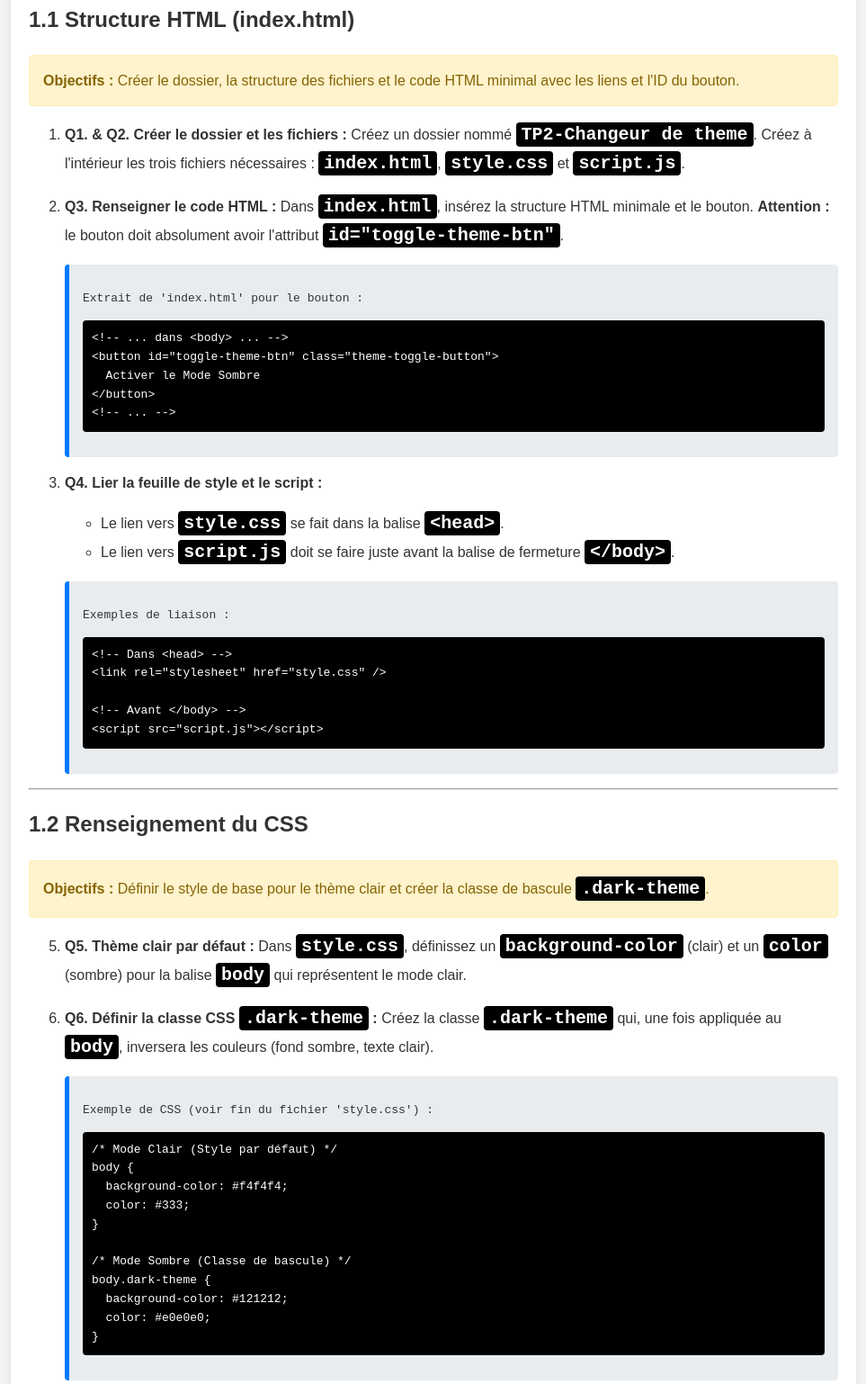
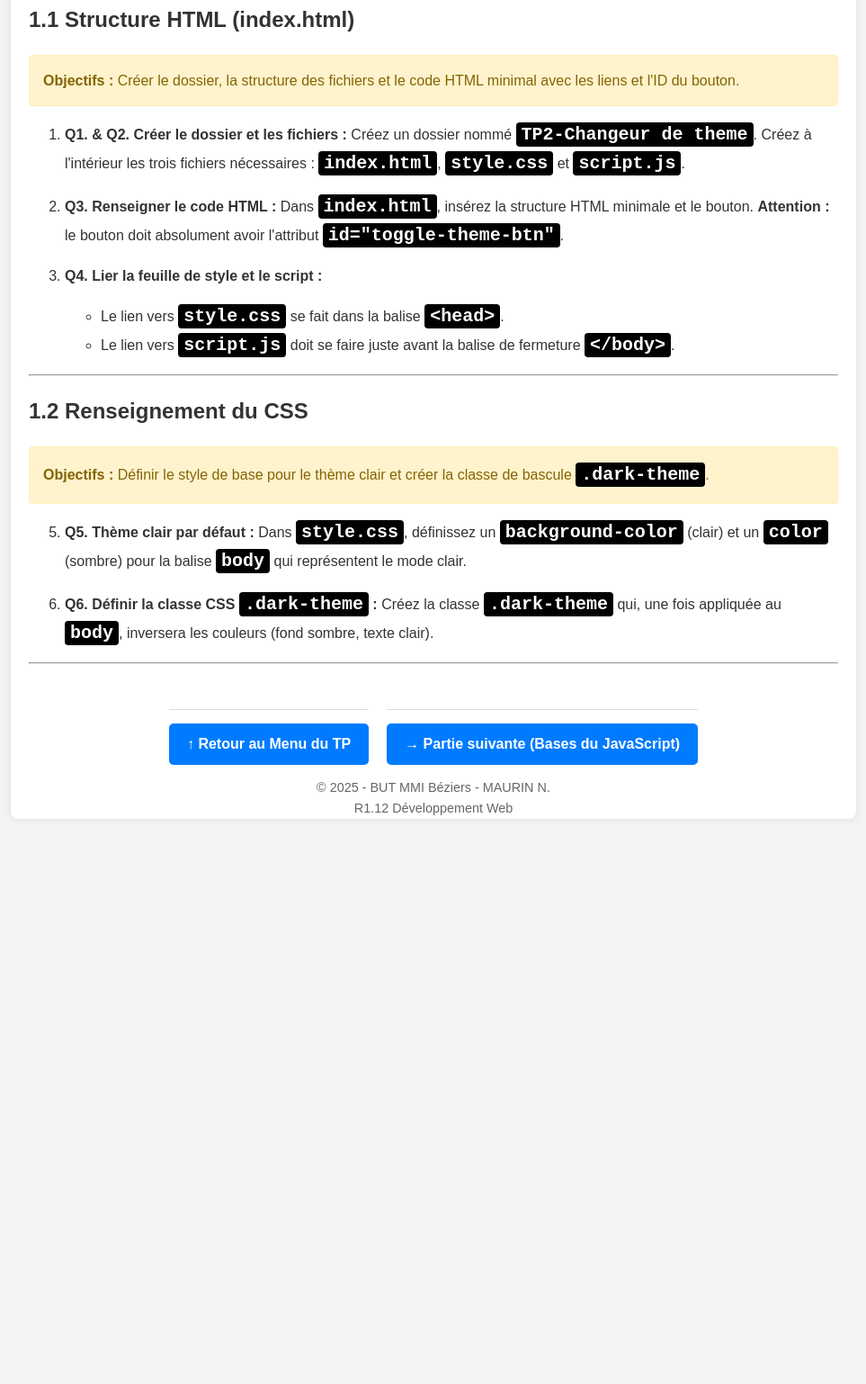
Before and after one commit to nico3807/R112-Changeur_de_theme, a plain HTML site: page page_1.html in a window 1280 px wide. Shown: the part 322-1860 px from the top of the page at 90% size, without its empty margins (158-1121 px from the left). After the commit the page ends 1292 px from the top, so only its background shows below. Drawn offline with Linux system fonts and the light colour scheme.

Commit message:
modifs suppression de la correction

```diff
--- a/page_1.html
+++ b/page_1.html
@@ -43,15 +43,7 @@
               bouton. <strong>Attention :</strong> le bouton doit absolument avoir l'attribut
               <code>id="toggle-theme-btn"</code>.
             </p>
-            <div class="code-step">
-              <p>Extrait de 'index.html' pour le bouton :</p>
-              <pre>
-<code>&lt;!-- ... dans &lt;body&gt; ... --&gt;
-&lt;button id="toggle-theme-btn" class="theme-toggle-button"&gt;
-  Activer le Mode Sombre
-&lt;/button&gt;
-&lt;!-- ... --&gt;</code></pre>
-            </div>
+
           </li>
           <li>
             <p>
@@ -61,15 +53,7 @@
                 <li>Le lien vers <code>script.js</code> doit se faire juste avant la balise de fermeture <code>&lt;/body&gt;</code>.</li>
               </ul>
             </p>
-            <div class="code-step">
-              <p>Exemples de liaison :</p>
-              <pre>
-<code>&lt;!-- Dans &lt;head&gt; --&gt;
-&lt;link rel="stylesheet" href="style.css" /&gt;
 
-&lt;!-- Avant &lt;/body&gt; --&gt;
-&lt;script src="script.js"&gt;&lt;/script&gt;</code></pre>
-            </div>
           </li>
         </ol>
       </section>
@@ -100,21 +84,7 @@
               <code>body</code>, inversera les couleurs (fond sombre, texte
               clair).
             </p>
-            <div class="code-step">
-              <p>Exemple de CSS (voir fin du fichier 'style.css') :</p>
-              <pre>
-<code>/* Mode Clair (Style par défaut) */
-body {
-  background-color: #f4f4f4;
-  color: #333;
-}
 
-/* Mode Sombre (Classe de bascule) */
-body.dark-theme {
-  background-color: #121212;
-  color: #e0e0e0;
-}</code></pre>
-            </div>
           </li>
         </ol>
       </section>
```
Also changed, not shown: page_2.html (+0 -30 lines), page_3.html (+0 -22 lines).
